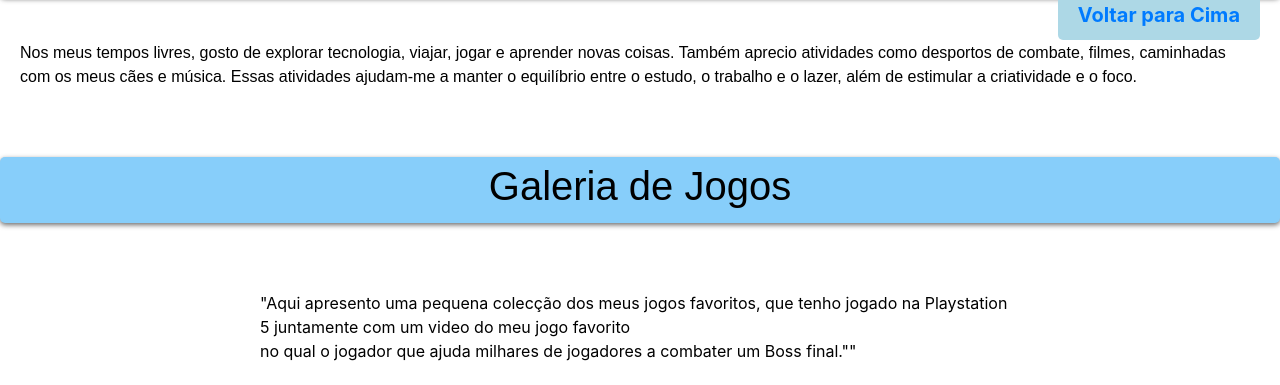
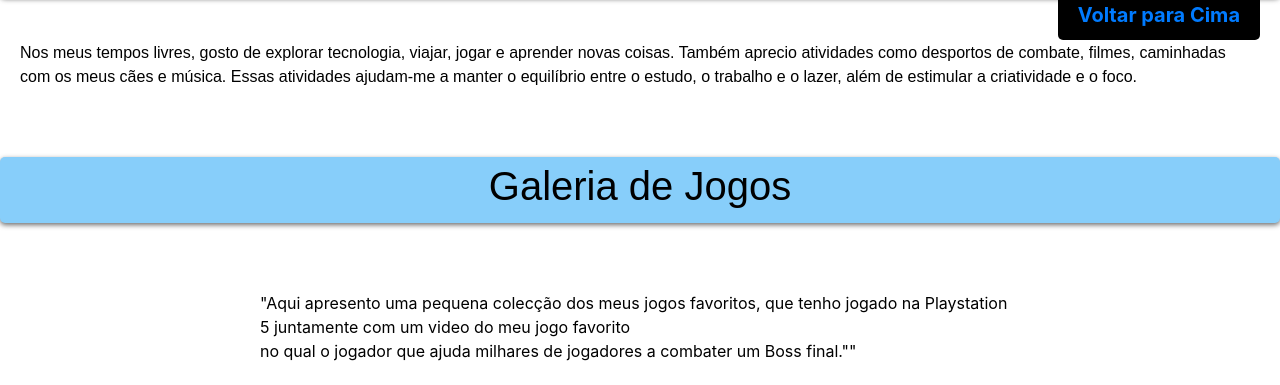
Before and after one commit to PedroMartins91/PedroMartins91.github.io, a plain HTML site: page index.html in a window 1280 px wide. Shown: the part 715-1100 px from the top of the page. Drawn offline with nearby package versions, Linux system fonts and the light colour scheme; a script that the page names is missing.

Commit message:
Add files via upload

```diff
--- a/index.css
+++ b/index.css
@@ -263,8 +263,8 @@
     color: black;
 }
 .voltar-para-cima {
-    background-color: lightblue;
-    color: black;
+    background-color: #000000;
+    color: #FFFFFF;
     border: none;
     padding: 10px 20px;
     font-size: 20px;
@@ -281,6 +281,7 @@
   }
 
   .voltar-para-cima:hover {
-    background-color: white;
-    color: #010b15;
+    color: white;
+    background-color: #666;
+    text-decoration: none;
   }
--- a/index.html
+++ b/index.html
@@ -279,7 +279,9 @@
 <div id="copyright" class="copyright">
     Data de Atualização: Janeiro 2025
   </div>
-  <button class="voltar-para-cima"><a href="#home" title="Home" alt="Botao voltar para o topo da pagina" tabindex="0">Voltar para Cima</button>
-</body>
+  <div button class="voltar-para-cima"><a href="#home" title="Home" alt="Botao voltar para o topo da pagina" tabindex="0">Voltar para Cima</button>
+  </div>
+  </body>
+
 <script src="https://website-widgets.pages.dev/dist/sienna.min.js" defer style="font-size: 18px; padding: 10px 20px; border-radius: 5px; width: 200px; height: 40px;"></script>
 </html>
```
